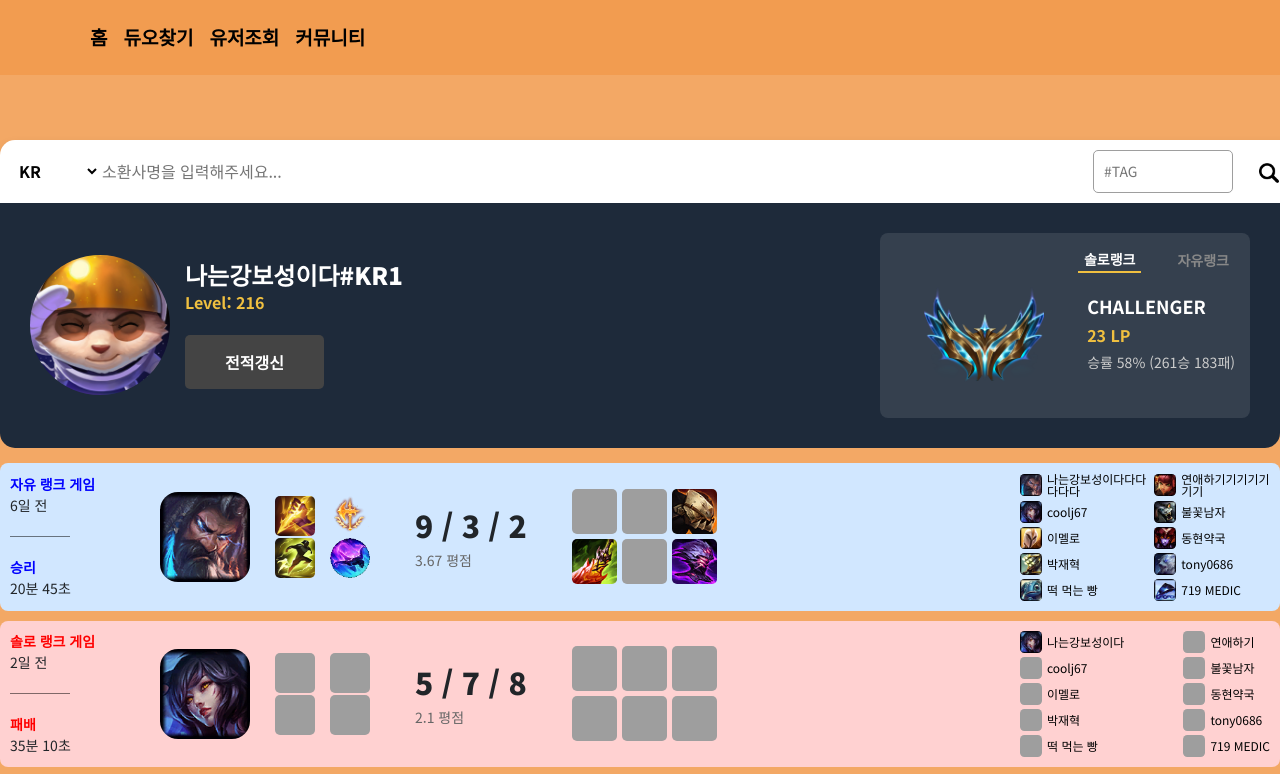
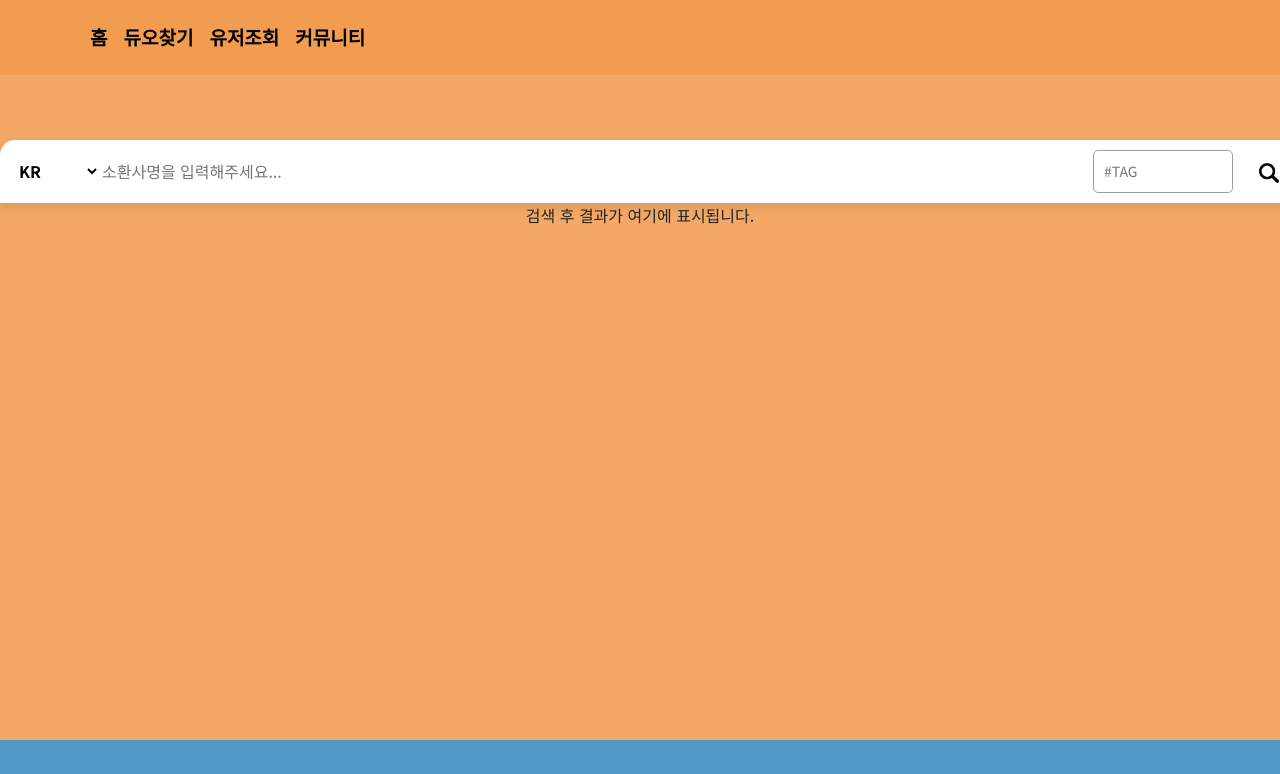
Before and after one commit to riotgg-jh/FE_po.gg, a React (Create React App) app in the folder po.gg/: page /user_search in a window 1280 px wide. Shown: the top 774 px of the page. Built offline with nearby package versions, Linux system fonts and the light colour scheme; grey boxes are pictures that could not be loaded.

Commit message:
API 연결

```diff
--- a/po.gg/src/pages/user_search.js
+++ b/po.gg/src/pages/user_search.js
@@ -1,316 +1,52 @@
-import React from "react"
-import SearchBar from "../components/common/SearchBar"
-import UserProfile from "../components/user/UserProfile"
-import MatchHistory from "../components/user/MatchHistory"
-import "../styles/user_search.css"
-
-//더미데이터-----------------------------------------------------//
-const dummyUser = {
-  profileIcon:
-    process.env.PUBLIC_URL +
-    "/assets/profileicon/Astronaut_Teemo_profileicon.png",
-  summonerName: "나는강보성이다",
-  tagLine: "KR1",
-  level: 216,
-  rank: {
-    tier: "CHALLENGER",
-    wins: 261,
-    losses: 183,
-    lp: 23,
-    winRate: 58,
-  },
-  //매치 더미데이터
-  matches: [
-    {
-      gameType: "자유 랭크 게임",
-      matchTime: "6일 전",
-      result: "승리",
-      duration: "20분 45초",
-      championIcon: "/assets/champion/udyr.png",
-      runes: [
-        "/assets/runes/Conqueror_rune.png",
-        "/assets/runes/Celerity_rune.png",
-      ],
-      spells: ["/assets/spells/Smite_HD.png", "/assets/spells/Flash_HD.png"],
-      kda: "9 / 3 / 2",
-      rating: "3.67 평점",
-      items: [
-        "/assets/items/Black_Cleaver_item.png",
-        "/assets/items/Boots_of_Swiftness_item.png",
-        "/assets/items/Dead_Mans_Plate.png",
-        "/assets/items/Death_Dance.png",
-        "/assets/items/Guardian_Angel.png",
-        "/assets/items/JakSho_The_Protean.png",
-      ],
-      allies: [
-        {
-          summonerName: "나는강보성이다다다다다다",
-          championIcon: "/assets/champion/udyr.png",
-        },
-        {
-          summonerName: "coolj67",
-          championIcon: "/assets/champion/ahri.png",
-        },
-        { summonerName: "이멜로", championIcon: "/assets/champion/kayil.png" },
-        {
-          summonerName: "박재혁",
-          championIcon: "/assets/champion/masterlee.png",
-        },
-        {
-          summonerName: "떡 먹는 빵",
-          championIcon: "/assets/champion/piz.png",
-        },
-      ],
-      enemies: [
-        {
-          summonerName: "연애하기기기기기기기",
-          championIcon: "/assets/champion/ani.png",
-        },
-        {
-          summonerName: "불꽃남자",
-          championIcon: "/assets/champion/rangar.png",
-        },
-        {
-          summonerName: "동현약국",
-          championIcon: "/assets/champion/shivana.png",
-        },
-        {
-          summonerName: "tony0686",
-          championIcon: "/assets/champion/volibear.png",
-        },
-        {
-          summonerName: "719 MEDIC",
-          championIcon: "/assets/champion/zeras.png",
-        },
-      ],
-    },
-
-    {
-      gameType: "솔로 랭크 게임",
-      matchTime: "2일 전",
-      result: "패배",
-      duration: "35분 10초",
-      championIcon: "/assets/champion/ahri.png",
-      runes: [
-        "/assets/runes/primary_rune.png",
-        "/assets/runes/secondary_rune.png",
-      ],
-      spells: ["/assets/spells/flash.png", "/assets/spells/ignite.png"],
-      kda: "5 / 7 / 8",
-      rating: "2.1 평점",
-      items: [
-        "/assets/items/Luden_Tempest.png",
-        "/assets/items/Sorcerers_Shoes.png",
-        "/assets/items/Zhonya_Hourglass.png",
-        "/assets/items/Morellonomicon.png",
-        "/assets/items/Rabadon_Deathcap.png",
-        "/assets/items/Void_Staff.png",
-      ],
-      allies: [
-        {
-          summonerName: "나는강보성이다",
-          championIcon: "/assets/champion/ahri.png",
-        },
-        { summonerName: "coolj67", championIcon: "/assets/champion/jhin.png" },
-        { summonerName: "이멜로", championIcon: "/assets/champion/leesin.png" },
-        { summonerName: "박재혁", championIcon: "/assets/champion/thresh.png" },
-        {
-          summonerName: "떡 먹는 빵",
-          championIcon: "/assets/champion/malphite.png",
-        },
-      ],
-      enemies: [
-        { summonerName: "연애하기", championIcon: "/assets/champion/yone.png" },
-        {
-          summonerName: "불꽃남자",
-          championIcon: "/assets/champion/xayah.png",
-        },
-        {
-          summonerName: "동현약국",
-          championIcon: "/assets/champion/rakan.png",
-        },
-        { summonerName: "tony0686", championIcon: "/assets/champion/ekko.png" },
-        {
-          summonerName: "719 MEDIC",
-          championIcon: "/assets/champion/kayle.png",
-        },
-      ],
-    },
-    {
-      gameType: "자유 랭크 게임",
-      matchTime: "1일 전",
-      result: "승리",
-      duration: "28분 30초",
-      championIcon: "/assets/champion/jhin.png",
-      runes: [
-        "/assets/runes/primary_rune.png",
-        "/assets/runes/secondary_rune.png",
-      ],
-      spells: ["/assets/spells/flash.png", "/assets/spells/heal.png"],
-      kda: "12 / 2 / 10",
-      rating: "7.5 평점",
-      items: [
-        "/assets/items/Galeforce.png",
-        "/assets/items/Berserkers_Greaves.png",
-        "/assets/items/Infinity_Edge.png",
-        "/assets/items/Lord_Dominiks_Regards.png",
-        "/assets/items/Guardian_Angel.png",
-        "/assets/items/Bloodthirster.png",
-      ],
-      allies: [
-        {
-          summonerName: "나는강보성이다",
-          championIcon: "/assets/champion/ahri.png",
-        },
-        { summonerName: "coolj67", championIcon: "/assets/champion/jhin.png" },
-        { summonerName: "이멜로", championIcon: "/assets/champion/leesin.png" },
-        { summonerName: "박재혁", championIcon: "/assets/champion/thresh.png" },
-        {
-          summonerName: "떡 먹는 빵",
-          championIcon: "/assets/champion/malphite.png",
-        },
-      ],
-      enemies: [
-        { summonerName: "연애하기", championIcon: "/assets/champion/yone.png" },
-        {
-          summonerName: "불꽃남자",
-          championIcon: "/assets/champion/xayah.png",
-        },
-        {
-          summonerName: "동현약국",
-          championIcon: "/assets/champion/rakan.png",
-        },
-        { summonerName: "tony0686", championIcon: "/assets/champion/ekko.png" },
-        {
-          summonerName: "719 MEDIC",
-          championIcon: "/assets/champion/kayle.png",
-        },
-      ],
-    },
-    {
-      gameType: "솔로 랭크 게임",
-      matchTime: "3시간 전",
-      result: "패배",
-      duration: "40분 12초",
-      championIcon: "/assets/champion/yasuo.png",
-      runes: [
-        "/assets/runes/primary_rune.png",
-        "/assets/runes/secondary_rune.png",
-      ],
-      spells: ["/assets/spells/flash.png", "/assets/spells/exhaust.png"],
-      kda: "3 / 9 / 5",
-      rating: "1.5 평점",
-      items: [
-        "/assets/items/Shieldbow.png",
-        "/assets/items/Berserkers_Greaves.png",
-        "/assets/items/Infinity_Edge.png",
-        "/assets/items/Bloodthirster.png",
-        "/assets/items/Death_Dance.png",
-        "/assets/items/Guardian_Angel.png",
-      ],
-      allies: [
-        {
-          summonerName: "나는강보성이다",
-          championIcon: "/assets/champion/ahri.png",
-        },
-        { summonerName: "coolj67", championIcon: "/assets/champion/jhin.png" },
-        { summonerName: "이멜로", championIcon: "/assets/champion/leesin.png" },
-        { summonerName: "박재혁", championIcon: "/assets/champion/thresh.png" },
-        {
-          summonerName: "떡 먹는 빵",
-          championIcon: "/assets/champion/malphite.png",
-        },
-      ],
-      enemies: [
-        { summonerName: "연애하기", championIcon: "/assets/champion/yone.png" },
-        {
-          summonerName: "불꽃남자",
-          championIcon: "/assets/champion/xayah.png",
-        },
-        {
-          summonerName: "동현약국",
-          championIcon: "/assets/champion/rakan.png",
-        },
-        { summonerName: "tony0686", championIcon: "/assets/champion/ekko.png" },
-        {
-          summonerName: "719 MEDIC",
-          championIcon: "/assets/champion/kayle.png",
-        },
-      ],
-    },
-    {
-      gameType: "솔로 랭크 게임",
-      matchTime: "2시간 전",
-      result: "승리",
-      duration: "32분 45초",
-      championIcon: "/assets/champion/darius.png",
-      runes: [
-        "/assets/runes/primary_rune.png",
-        "/assets/runes/secondary_rune.png",
-      ],
-      spells: ["/assets/spells/flash.png", "/assets/spells/ghost.png"],
-      kda: "9 / 4 / 6",
-      rating: "4.2 평점",
-      items: [
-        "/assets/items/Shieldbow.png",
-        "/assets/items/Berserkers_Greaves.png",
-        "/assets/items/Infinity_Edge.png",
-        "/assets/items/Bloodthirster.png",
-        "/assets/items/Death_Dance.png",
-        "/assets/items/Guardian_Angel.png",
-      ],
-      allies: [
-        {
-          summonerName: "나는강보성이다",
-          championIcon: "/assets/champion/ahri.png",
-        },
-        { summonerName: "coolj67", championIcon: "/assets/champion/jhin.png" },
-        { summonerName: "이멜로", championIcon: "/assets/champion/leesin.png" },
-        { summonerName: "박재혁", championIcon: "/assets/champion/thresh.png" },
-        {
-          summonerName: "떡 먹는 빵",
-          championIcon: "/assets/champion/malphite.png",
-        },
-      ],
-      enemies: [
-        { summonerName: "연애하기", championIcon: "/assets/champion/yone.png" },
-        {
-          summonerName: "불꽃남자",
-          championIcon: "/assets/champion/xayah.png",
-        },
-        {
-          summonerName: "동현약국",
-          championIcon: "/assets/champion/rakan.png",
-        },
-        { summonerName: "tony0686", championIcon: "/assets/champion/ekko.png" },
-        {
-          summonerName: "719 MEDIC",
-          championIcon: "/assets/champion/kayle.png",
-        },
-      ],
-    },
-  ],
-}
+import React, { useState } from "react";
+import SearchBar from "../components/common/SearchBar";
+import UserProfile from "../components/user/UserProfile";
+import MatchHistory from "../components/user/MatchHistory";
+import "../styles/user_search.css";
 
 const UserSearch = () => {
-  const handleSearch = (region, summonerName) => {
-    console.log(`🔍 검색 요청: [${region}] ${summonerName}`)
-  }
+  const [userData, setUserData] = useState(null);
+  const [loading, setLoading] = useState(false);
+  const [error, setError] = useState(null);
+
+  const handleSearch = async (region, summonerName, tagLine) => {
+    console.log(`검색 요청: ${summonerName} ${tagLine}`);
+    setLoading(true);
+    setError(null);
+    try {
+      const url = `http://211.210.179.191:8888/api/userFind/profile?summoners_name=${summonerName}&tag=${tagLine}`;
+      const response = await fetch(url);
+      if (!response.ok) {
+        throw new Error(`에러 발생: ${response.status}`);
+      }
+      const data = await response.json();
+      console.log("받은 데이터:", data);
+      setUserData(data);
+    } catch (err) {
+      console.error(err);
+      setError(err.message);
+    } finally {
+      setLoading(false);
+    }
+  };
 
   return (
     <div className="user-search-container">
-      {/*검색 바*/}
       <SearchBar onSearch={handleSearch} />
+      {loading && <p>로딩중...</p>}
+      {error && <p>오류: {error}</p>}
+      {userData ? (
+        <>
+          <UserProfile user={userData.SummonerDTO} />
+          <div className="user-content">
+            <MatchHistory matches={userData.matchDetails} />
+          </div>
+        </>
+      ) : (
+        <p>검색 후 결과가 여기에 표시됩니다.</p>
+      )}
+    </div>
+  );
+};
 
-      {/*유저 프로필 + 랭크 정보*/}
-      <UserProfile user={dummyUser} />
-
-      {/*매치 기록*/}
-      <div className="user-content">
-        <MatchHistory matches={dummyUser.matches} />
-      </div>
-    </div>
-  )
-}
-
-export default UserSearch
+export default UserSearch;
```
